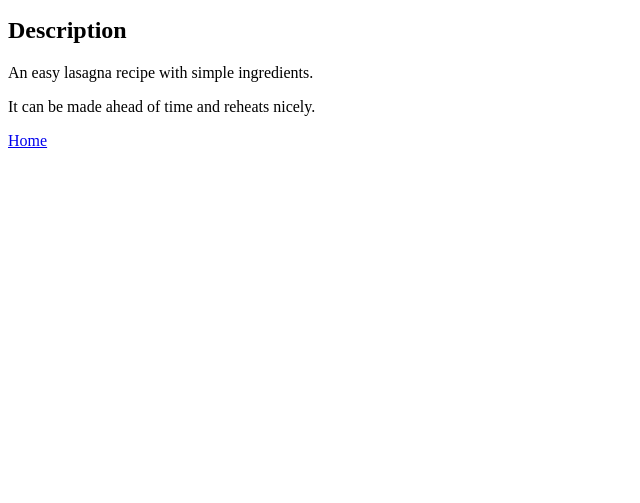
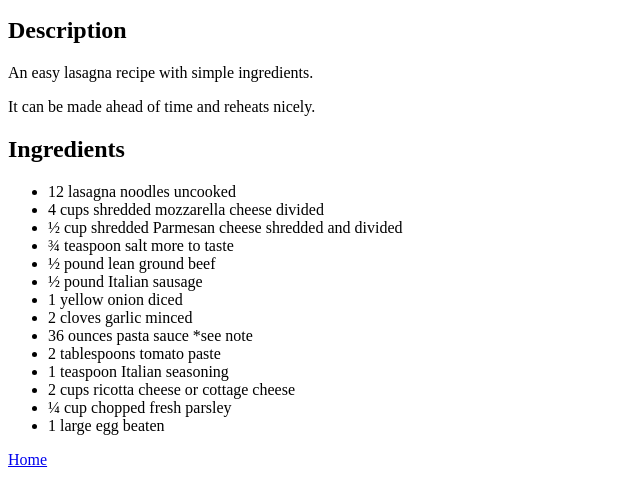
Before and after one commit to catmead/odin-recipes, a plain HTML site: page recipes/lasagna.html in a window 1280 px wide. Shown: the part 101-604 px from the top of the page, without its empty margins (0-640 px from the left). Drawn offline with Linux system fonts and the light colour scheme.

Commit message:
Add list of ingredients

```diff
--- a/recipes/lasagna.html
+++ b/recipes/lasagna.html
@@ -13,6 +13,25 @@
     <p>An easy lasagna recipe with simple ingredients.</p>
     <p>It can be made ahead of time and reheats nicely.</p>
 
+    <h2>Ingredients</h2>
+    <ul>
+        <li>12 lasagna noodles uncooked</li>
+        <li>4 cups shredded mozzarella cheese divided</li>
+        <li>½ cup shredded Parmesan cheese shredded and divided</li>
+        <li>¾ teaspoon salt more to taste</li>
+        <li>½ pound lean ground beef</li>
+        <li>½ pound Italian sausage</li>
+        <li>1 yellow onion diced</li>
+        <li>2 cloves garlic minced</li>
+        <li>36 ounces pasta sauce *see note</li>
+        <li>2 tablespoons tomato paste</li>
+        <li>1 teaspoon Italian seasoning</li>
+        <li>2 cups ricotta cheese or cottage cheese</li>
+        <li>¼ cup chopped fresh parsley</li>
+        <li>1 large egg beaten</li>
+
+    </ul>
+
     <a href="../index.html">Home</a>
 </body>
 </html>
```
